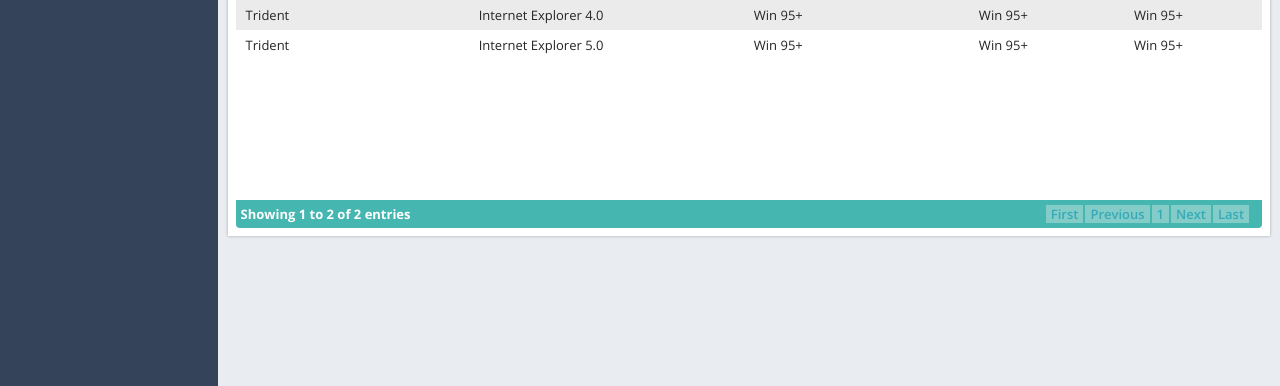
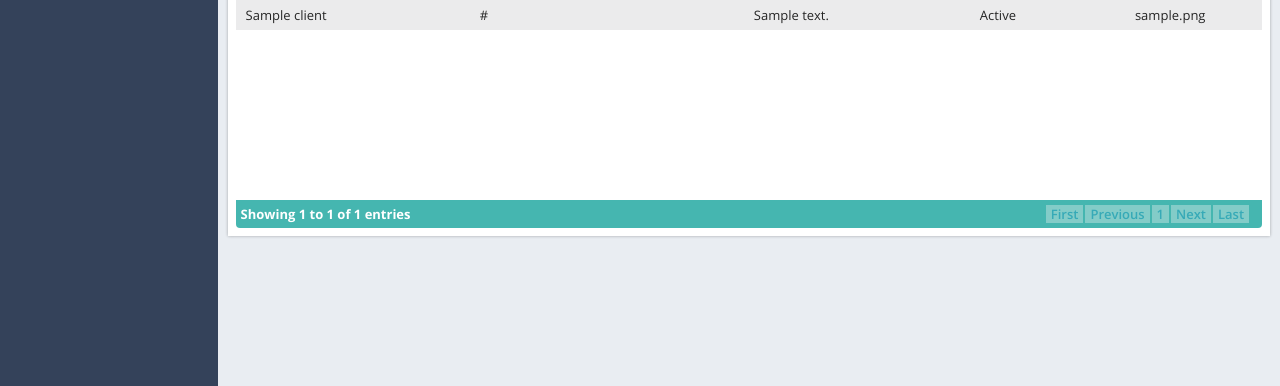
Before and after one commit to shananbu/maritime1choice, a PHP site: page /clientManager.php in a window 1280 px wide. Shown: the part 414-800 px from the top of the page. Run offline with PHP 8.4, Linux system fonts and the light colour scheme; a user stored in the database is signed in; tables that the repository leaves empty hold one stand-in row (values such as "Sample post"); grey boxes are pictures that could not be loaded.

Commit message:
client manager changes

```diff
--- a/admin/adminController.php
+++ b/admin/adminController.php
@@ -92,7 +92,7 @@ if (!empty($_SESSION['login_user'])) {
                 $rows[] = $r;
             }
             echo json_encode($rows);
-        }else if ($action == 'addCareers') {
+        } else if ($action == 'addCareers') {
             $jobTitle = addslashes($_POST['jobTitle']);
             $location = addslashes($_POST['location']);
             $qualification = addslashes($_POST['qualification']);
@@ -130,6 +130,40 @@ if (!empty($_SESSION['login_user'])) {
                 $rows[] = $r;
             }
             echo json_encode($rows);
+        }else if ($action == 'addClient') {
+            $clientName = addslashes($_POST['clientName']);
+            $referenceUrl = addslashes($_POST['referenceUrl']);
+            $clientStatus = addslashes($_POST['clientStatus']);
+            $clientDescription = addslashes($_POST['clientDescription']);
+            $clientLogo = addslashes($_POST['clientLogo']);
+
+            $clientId = addslashes($_POST['clientId']);
+
+            if (!empty($clientId)) {
+                $sql = "UPDATE Client SET name = '$clientName' , referenceUrl = '$referenceUrl', description = '$clientDescription', status = $clientStatus, updatedDate =  now() WHERE ID ='$clientId' ";
+                if ($conn->query($sql) == TRUE) {
+                    echo "News updated successfully.";
+                } else {
+                    echo "Error while updating news.";
+                }
+            } else {
+                $sql = "INSERT INTO Client (name, referenceUrl, description, status, createdDate)
+                        VALUES ('$clientName', '$referenceUrl', '$clientDescription', $clientStatus, now())";
+                echo $sql;
+                if ($conn->query($sql) == TRUE) {
+                    echo "Client created successfully.";
+                } else {
+                    echo "Error while adding client.";
+                }
+            }
+        } else if ($action == 'getAllClients') {
+            $sql = "SELECT * FROM Client order by createdDate, updatedDate desc";
+            $result = mysqli_query($iCon, $sql);
+            $rows = array();
+            while ($r = mysqli_fetch_assoc($result)) {
+                $rows[] = $r;
+            }
+            echo json_encode($rows);
         }
     }
 } else {
--- a/admin/clientManager.php
+++ b/admin/clientManager.php
@@ -23,19 +23,9 @@ if (!empty($_SESSION['login_user'])) {
         <link href="css/demo_table.css" rel="stylesheet" type="text/css">
         <link href="css/jquery-ui-1.8.4.custom.css" rel="stylesheet" type="text/css">
         <script type="text/javascript" language="javascript" src="js/jquery.dataTables.js"></script>
-        <script type="text/javascript" charset="utf-8">
-            $(document).ready(function () {
-                oTable = $('#clientTable').dataTable({
-                    "bJQueryUI": true,
-                    "bAutoWidth": true,
-                    "bSort": true,
-                    "bScrollCollapse": false,
-                    "sScrollY": "200px",
-                    "sPaginationType": "full_numbers"
-                });
-            });
-        </script>
+
         <!-- jq_table script end-->
+        <script src="js/site/clientManager.js"></script>
     </head>
     <body>
 
@@ -54,30 +44,31 @@ if (!empty($_SESSION['login_user'])) {
                     <div class="row">
                         <div class="col-sm-4">
                             <label> Client Name : </label>
-                            <input type="text" placeholder="Client Name">
+                            <input type="text" placeholder="Client Name" id="clientName">
+                            <input type="hidden" id="clientId">
                         </div>
                         <div class="col-sm-4">
                             <label> Reference URL : </label>
-                            <input type="text" placeholder="Reference URL">
+                            <input type="text" placeholder="Reference URL" id="referenceUrl">
                         </div>
                         <div class="col-sm-4">
                             <label> Status :</label>
-                            <select>
-                                <option>Active</option>
-                                <option>InActive</option>
+                            <select id="clientStatus">
+                                <option value="1">Active</option>
+                                <option value="0">InActive</option>
                             </select>
                         </div>
                         <div class="col-sm-12 ad_top_mar">
                             <label> Description :</label>
-                            <textarea></textarea>
+                            <textarea id="clientDescription"></textarea>
                         </div>
                         <div class="col-sm-4">
                             <label> Client Logo : </label>
-                            <input type="file" placeholder="Client Logo">
+                            <input type="file" placeholder="Client Logo" id="clientLogo" name="clientLogo">
                         </div>
                         <div class="col-sm-12 te_al_cen btn_pan">
-                            <input type="button" value="save">
-                            <input type="button" value="clear" class="res_btn">
+                            <input type="button" value="save" id="saveOrUpdateClient">
+                            <input type="button" value="clear" class="res_btn" id="resetClient">
                         </div>
                     </div>
                 </div>
@@ -90,27 +81,11 @@ if (!empty($_SESSION['login_user'])) {
                             <th>Description</th>
                             <th>Status</th>
                             <th>Logo</th>
+                            <th>StatusId</th>
+                            <th>ClientId</th>
                         </tr>
                         </thead>
                         <tbody>
-                        <tr class="odd gradeX">
-                            <td>Trident</td>
-                            <td>Internet
-                                Explorer 4.0
-                            </td>
-                            <td>Win 95+</td>
-                            <td>Win 95+</td>
-                            <td>Win 95+</td>
-                        </tr>
-                        <tr class="odd gradeC">
-                            <td>Trident</td>
-                            <td>Internet
-                                Explorer 5.0
-                            </td>
-                            <td>Win 95+</td>
-                            <td>Win 95+</td>
-                            <td>Win 95+</td>
-                        </tr>
                         </tbody>
                     </table>
                 </div>
--- /dev/null
+++ b/admin/js/site/clientManager.js
@@ -0,0 +1,107 @@
+
+$(document).ready(function () {
+    var clientTable = $('#clientTable').DataTable({
+        "bJQueryUI": true,
+        "bAutoWidth": true,
+        "bSort": true,
+        "bScrollCollapse": false,
+        "sScrollY": "200px",
+        "sPaginationType": "full_numbers",
+        "columnDefs": [
+            {
+                "targets": [ 5 ],
+                "visible": false,
+                "searchable": false
+            },
+            {
+                "targets": [ 6 ],
+                "visible": false,
+                "searchable": false
+            }
+        ]
+    });
+
+    getAllClients();
+
+    $('#saveOrUpdateClient').click(function () {
+        if ($('#clientName').val() == "" && $('#newsId').val() == "") {
+            alert("Please enter client name.");
+        } else {
+            var requestMap = new Object();
+            requestMap["clientName"] = $('#clientName').val();
+            requestMap["referenceUrl"] = $('#referenceUrl').val();
+            requestMap["clientStatus"] = $('#clientStatus').val();
+            requestMap["clientDescription"] = $('#clientDescription').val();
+            requestMap["clientLogo"] = $('#clientLogo').val();
+            requestMap["clientId"] = $('#clientId').val();
+            requestMap["action"] = 'addClient';
+
+            var saveClient = $.ajax({
+                type: 'POST',
+                url: "adminController.php",
+                data: $.param(requestMap),
+                dataType: "text",
+                success: function (resultData) {
+                    alert(resultData);
+                    getAllClients();
+                    reset();
+                }
+            });
+            saveClient.error(function () {
+                alert("Something went wrong while adding client");
+            });
+        }
+    });
+
+    $('#clientTable').on( 'click', 'tr', function () {
+        if ( $(this).hasClass('selected') ) {
+            $(this).removeClass('selected');
+        } else {
+            var row = clientTable.row(this).data();
+            $( "#clientId" ).val(row[6]);
+            $( "#clientName" ).val(row[0]);
+            $( "#referenceUrl" ).val(row[1]);
+            $( "#clientStatus" ).val(row[5]);
+            $( "#clientDescription" ).val(row[2]);
+        }
+    });
+
+    $('#resetNews').click(function () {
+        reset();
+    });
+
+    function reset() {
+        $('#clientName').val("");
+        $('#referenceUrl').val("");
+        $('#clientStatus').val("");
+        $('#clientDescription').val("");
+        $('#clientLogo').val("");
+        $('#clientId').val("");
+
+    }
+
+    function getAllClients() {
+        var requestMap = new Object();
+        requestMap["action"] = 'getAllClients';
+        var clientCall = $.ajax({
+            type: 'POST',
+            url: "adminController.php",
+            data: $.param(requestMap),
+            dataType: "json",
+            success: function (resultData) {
+                clientTable.clear();
+                $.each(resultData, function (i, item) {
+                    clientTable.row.add([item.name, item.referenceUrl, item.description, getStatusById(item.status), item.logoFileName, item.status, item.id]).draw();
+                });
+            }
+        });
+        clientCall.error(function () {
+            alert("Something went wrong while loading client");
+        });
+    }
+
+    function getStatusById(status) {
+        return (status == 1) ? 'Active' : 'InActive';
+    }
+
+});
```
Also changed, not shown: resources/db/tables.sql (+13 -0 lines).
